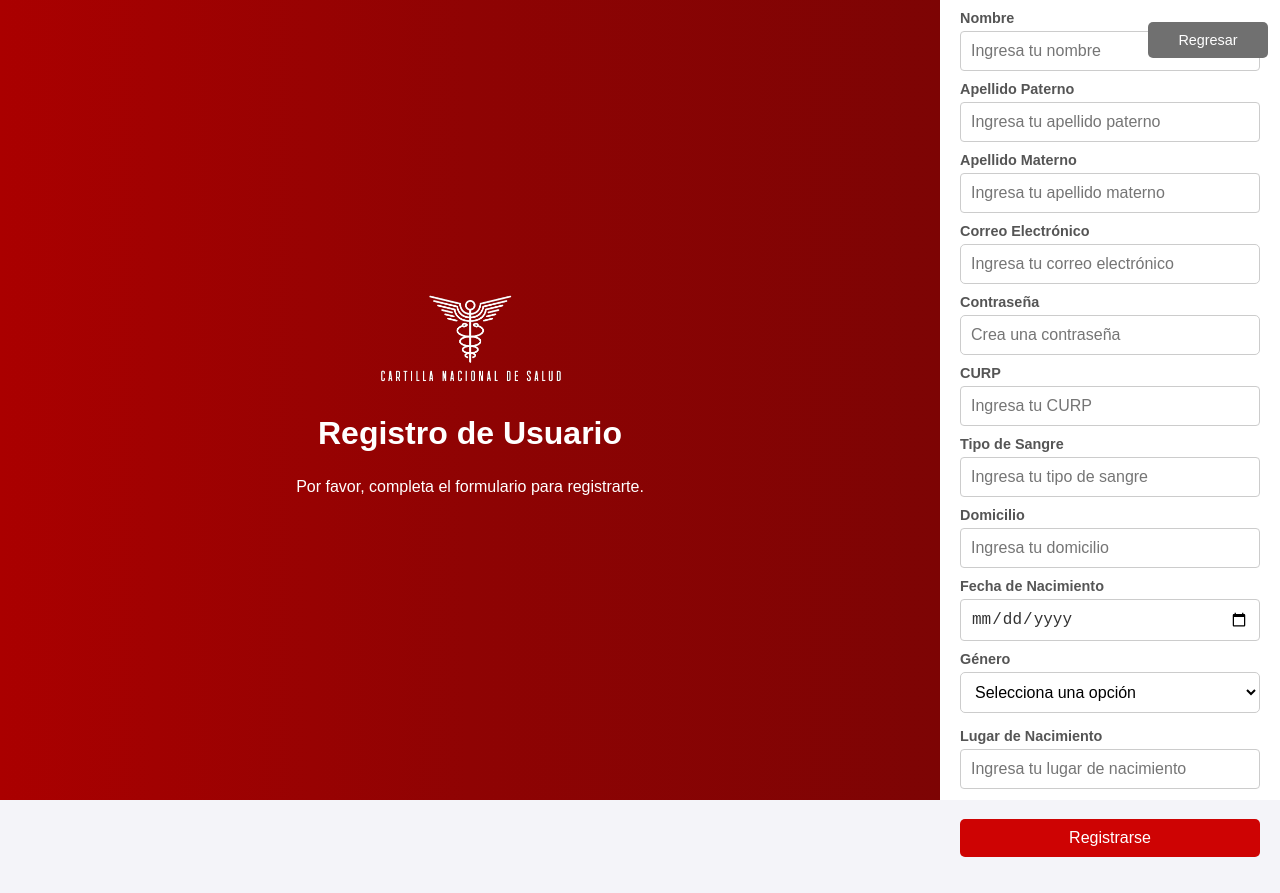
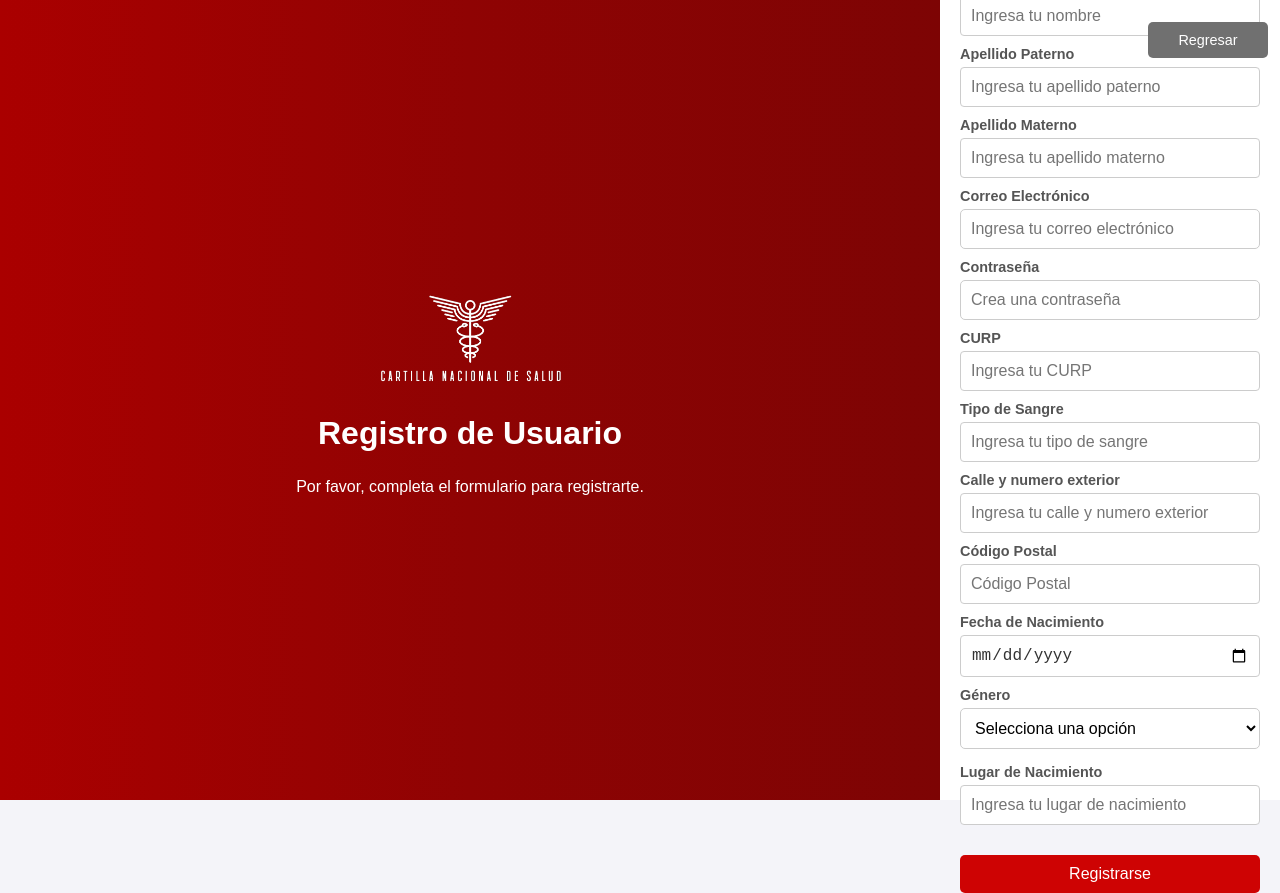
Before and after one commit to Ivantglz97/FrontCNS, a React (Vite) app: page /registrar in a window 1280 px wide. Before the commit the page ends 857 px from the top, so only its background shows below. Built offline with nearby package versions, Linux system fonts and the light colour scheme.

Commit message:
pantalla de registro y restablecer contraseña conectadas correctamente

```diff
--- a/src/DatosG.jsx
+++ b/src/DatosG.jsx
@@ -7,6 +7,7 @@ const EscanearDatos = ({ userData }) => {
   console.log('userData desde datos generales: ', userData)
 
   const id = userData.id; // El id que deseas usar para generar el QR
+  console.log('id desde DatosG: ', id);
 
   return (
     <div className="card">
--- a/src/ReestablecerContraseña.jsx
+++ b/src/ReestablecerContraseña.jsx
@@ -1,14 +1,24 @@
 import React, { useState } from 'react';
 import logo from './assets/Logo.png';
 import './Login.css';
+import clienteAxios from './config/axios';
 
 const OlvidasteContrasena = () => {
     const [email, setEmail] = useState('');
 
-    const handleSubmit = (event) => {
+    const handleSubmit = async (event) => {
         event.preventDefault();
         // Aquí puedes manejar la lógica para enviar el correo de restablecimiento
-        console.log(`Correo enviado a: ${email}`);
+
+        try {
+            const respuesta = clienteAxios.post('/usuario/reset-password', {email} );
+            console.log('Respuesta: ', respuesta);
+            alert('Se ha enviado un correo para restablecer tu contraseña.');
+        } catch (error) {
+            console.error('Error al enviar el correo:', error);
+        }
+
+        window.history.back();
     };
 
     return (
--- a/src/Registrar.jsx
+++ b/src/Registrar.jsx
@@ -1,4 +1,4 @@
-import React, { useState } from 'react';
+import React, { useState, useEffect } from 'react';
 import logo from './assets/Logo.png';
 import './Login.css';
 import clienteAxios from './config/axios';
@@ -13,12 +13,16 @@ const RegistroUsuario = () => {
         curp: '',
         tipoSangre: '',
         domicilio: '',
+        codigoPostal: '',
+        domicilioId: '',
         fechaNacimiento: '',
         genero: '',
         lugarNacimiento: ''
     });
 
-    const handleChange = (e) => {
+    const [colonias, setColonias] = useState([]);
+
+    const handleChange = async (e) => {
         const { name, value } = e.target;
         setFormData({
             ...formData,
@@ -26,22 +30,39 @@ const RegistroUsuario = () => {
         });
     };
 
+    useEffect(() => {
+        if (formData.codigoPostal.length === 5) {
+            clienteAxios.get(`/personal/domicilios/${formData.codigoPostal}`)
+            .then(response => {
+                setColonias(response.data);
+            })
+            .catch(error => {
+                console.error('Error fetching colonias:', error);
+            });
+        }
+    }, [formData.codigoPostal]);
+
     const handleSubmit = async (e) => {
         e.preventDefault();
 
         try {
             const respuesta = await clienteAxios.post('/personal/registrar-paciente', formData);
             console.log('Respuesta: ', respuesta);
+
             if (respuesta.data.mensaje === 'Se agrego un nuevo paciente') {
                 console.log('Registro exitoso: ', respuesta.data.paciente);
+                alert('Registro exitoso');
             } else {
-                console.log('Error en el registro: ', respuesta.data.error);
+                console.log('Error en el registro: ', respuesta.data.errors);
+                alert('Error en el registro' );
             }
             console.log('Datos enviados:', formData);
         }
         catch (error) {
             console.log(error);
         }
+
+        window.history.back();
     };
 
     return (
@@ -133,16 +154,55 @@ const RegistroUsuario = () => {
                         onChange={handleChange}
                     />
 
-                    <label htmlFor="domicilio">Domicilio</label>
+                    <label htmlFor="domicilio">Calle y numero exterior</label>
                     <input
                         type="text"
                         id="domicilio"
                         name="domicilio"
-                        placeholder="Ingresa tu domicilio"
+                        placeholder="Ingresa tu calle y numero exterior"
                         value={formData.domicilio}
                         onChange={handleChange}
                         required
                     />
+
+                    <div>
+                        <label htmlFor="codigoPostal">Código Postal</label>
+                        <input
+                            type="text"
+                            id="codigoPostal"
+                            name="codigoPostal"
+                            placeholder="Código Postal"
+                            value={formData.codigoPostal}
+                            onChange={handleChange}
+                            required
+                        />
+
+                        <div className='form-row'>
+
+                        {formData.codigoPostal.length > 4 && colonias.length > 0 &&  (
+                            <div className="form-group">
+                                <label htmlFor="colonia">Colonia</label>
+                                <select
+                                    id="colonia"
+                                    name="domicilioId"
+                                    value={formData.domicilioId}
+                                    onChange={handleChange}
+                                    required
+                                >
+                                    <option value="">Seleccione una colonia</option>
+                                    {colonias.map((colonia) => (
+                                        <option name="domicilioId" key={colonia.id} value={colonia.id}>
+                                            {colonia.d_asenta}
+                                        </option>
+                                    ))}
+                                </select>
+                            </div>
+                        )}
+
+                        </div>
+                    </div>
+
+
                     <label htmlFor="fechaNacimiento">Fecha de Nacimiento</label>
                     <input
                         type="date"
@@ -182,7 +242,7 @@ const RegistroUsuario = () => {
                         required
                     />
 
-                    <button type="submit" className="login-button">
+                    <button type="submit" className="login-button" >
                         Registrarse
                     </button>
                 </form>
--- a/src/Sidebar.jsx
+++ b/src/Sidebar.jsx
@@ -16,6 +16,7 @@ const Sidebar = ({ userType }) => {
   const navigate = useNavigate();
 
   const handleLogout = () => {
+    localStorage.clear();
     navigate('/login');
   };
 
```
